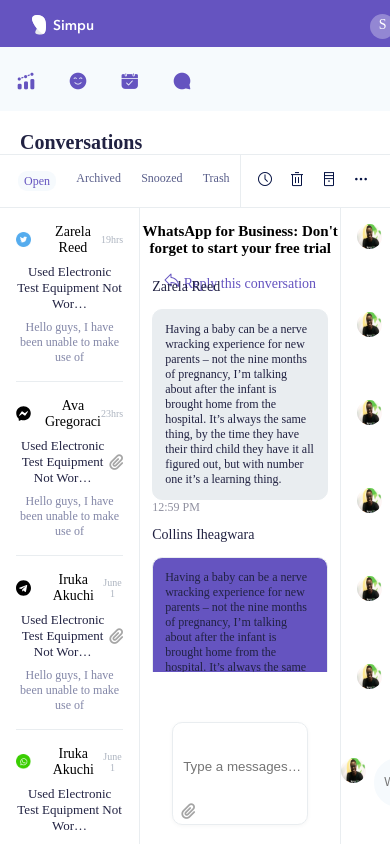
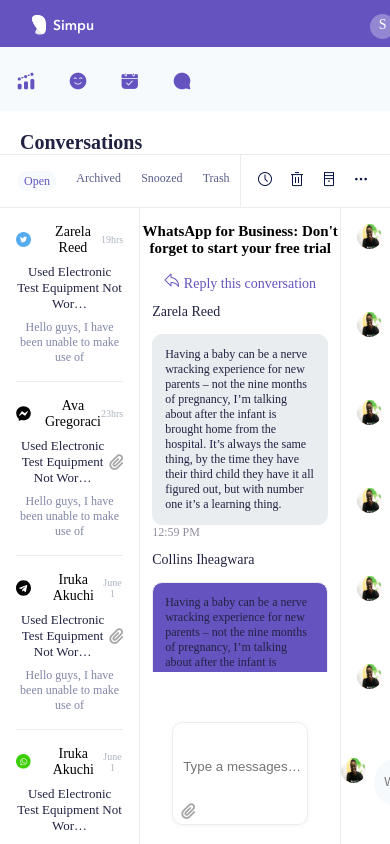
Before and after one commit to sirsuccess/Conversations, a React (Create React App) app: page / in a window 390 px wide. Shown: the top 844 px of the page. Built offline with nearby package versions, Linux system fonts and the light colour scheme.

Commit message:
add first level of reponsiveness @880px

```diff
--- a/src/component/features/whatapp/Whatapp.css
+++ b/src/component/features/whatapp/Whatapp.css
@@ -21,29 +21,27 @@
     margin-top: 1em;
     font-size: 12px;
     color: #212242;
-
 }
 
 .WhatApp-scroll {
     overflow-y: scroll;
     height: 400px;
-
 }
 
 .WhatApp-scroll::-webkit-scrollbar {
-    width: 5px;
+    width: 4px;
 }
 
 /* Track */
 .WhatApp-scroll::-webkit-scrollbar-track {
     box-shadow: inset 0 0 5px #e9edf0;
-    border-radius: 5px;
+    border-radius: 4px;
 }
 
 /* Handle */
 .WhatApp-scroll::-webkit-scrollbar-thumb {
     background-color: #7f6fdd;
-    border-radius: 5px;
+    border-radius: 4px;
 }
 
 /* Handle on hover */
@@ -79,7 +77,6 @@
     font-size: 14px;
     font-weight: 500;
     margin-bottom: 1em;
-
 }
 
 .time {
@@ -110,9 +107,17 @@
 
 .typeMesage .fa-paperclip {
     cursor: pointer;
-
 }
 
 .fa-paperclip {
     opacity: 0.35;
 }
+
+@media screen and (max-width: 880px) {
+    .replyCon {
+        margin-left: auto;
+        margin-bottom: 10px;
+        /* width: 0px; */
+        color: "red";
+    }
+}
```
